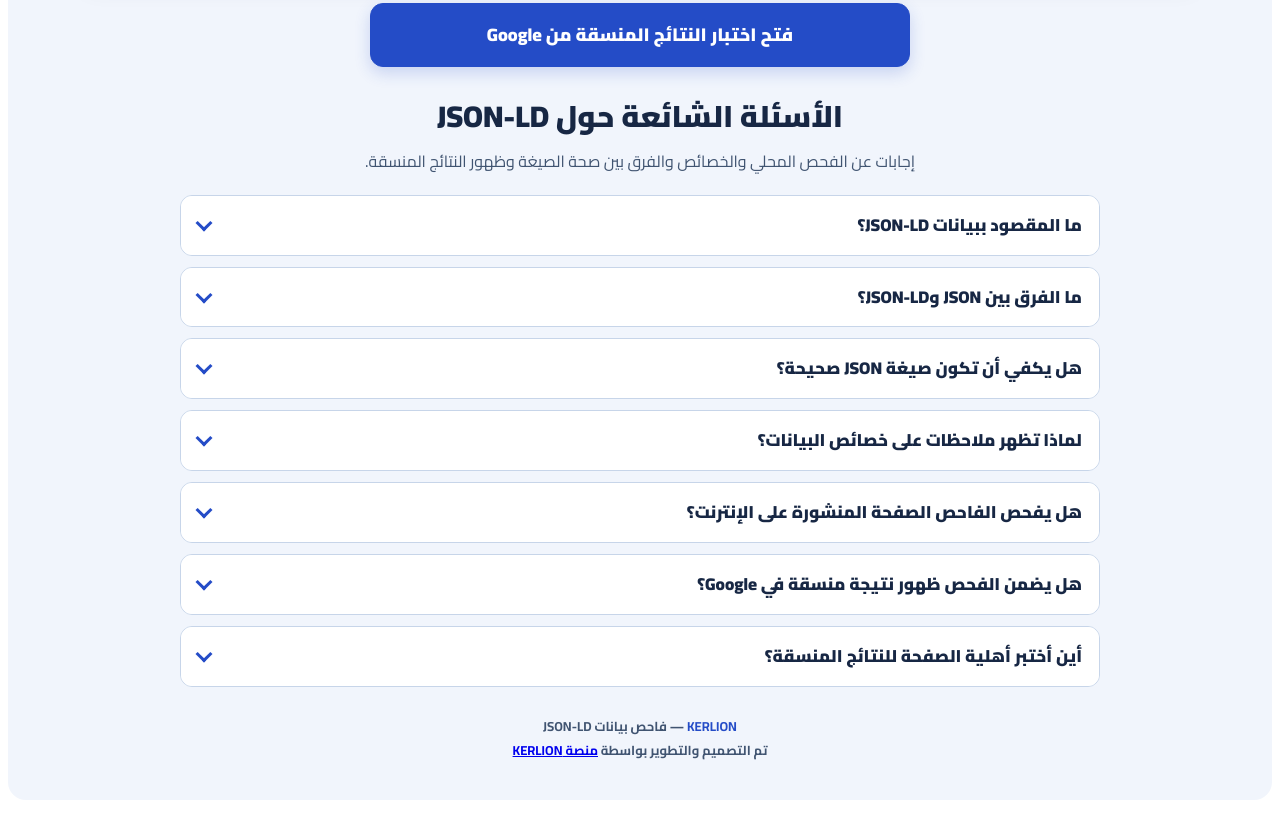
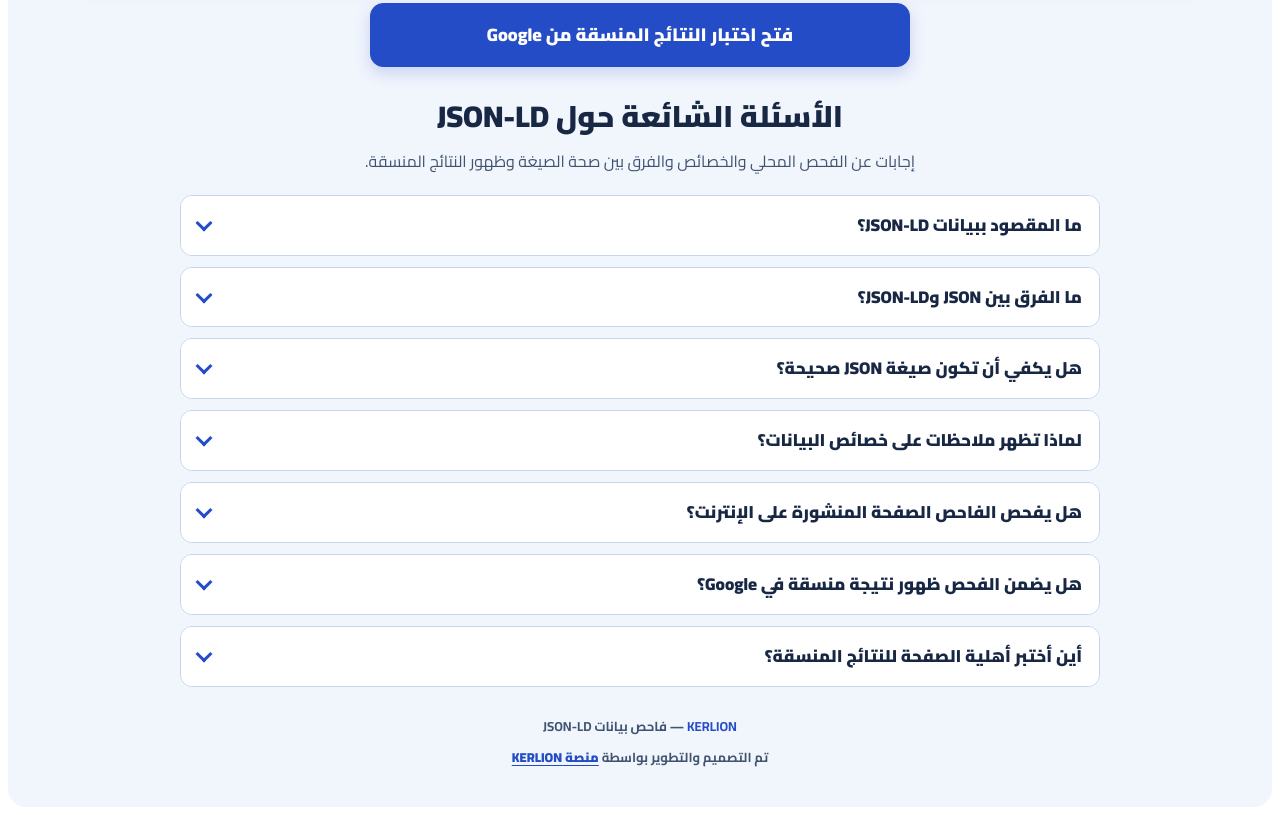
Before and after one commit to kerlion-com/kerlion-web-tools, a plain HTML site: page tools/json-ld-data-validator/index.html in a window 1280 px wide. Shown: the part 2361-3176 px from the top of the page. Drawn offline with Linux system fonts and the light colour scheme.

Commit message:
Style clickable KERLION attribution credit

```diff
--- a/tools/json-ld-data-validator/css/style.css
+++ b/tools/json-ld-data-validator/css/style.css
@@ -183,6 +183,19 @@
 #kJsonLdChecker .kjc-faq-answer { margin: 0 !important; padding: 0 17px 17px !important; color: #405471 !important; font-size: 15px !important; line-height: 2 !important; }
 #kJsonLdChecker .kjc-footer { margin: 27px 0 0 !important; text-align: center !important; color: #405471 !important; font-size: 12px !important; font-weight: 700 !important; }
 #kJsonLdChecker .kjc-footer strong { color: #244cc7 !important; }
+#kJsonLdChecker .kjc-credit {
+  margin-top: 7px !important;
+  color: #405471 !important;
+  font-size: 13px !important;
+  font-weight: 700 !important;
+}
+#kJsonLdChecker .kjc-credit a {
+  color: #244cc7 !important;
+  font-weight: 900 !important;
+  text-decoration: underline !important;
+  text-underline-offset: 3px !important;
+}
+#kJsonLdChecker .kjc-credit a:hover { color: #17399d !important; }
 
 @media (max-width: 900px) {
   #kJsonLdChecker .kjc-steps { grid-template-columns: repeat(2, minmax(0, 1fr)) !important; }
```
